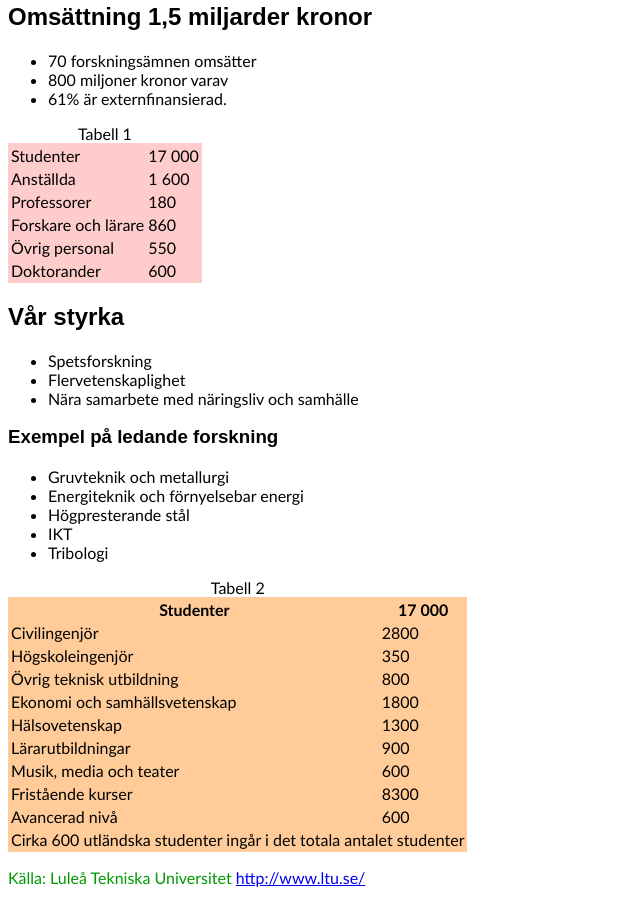
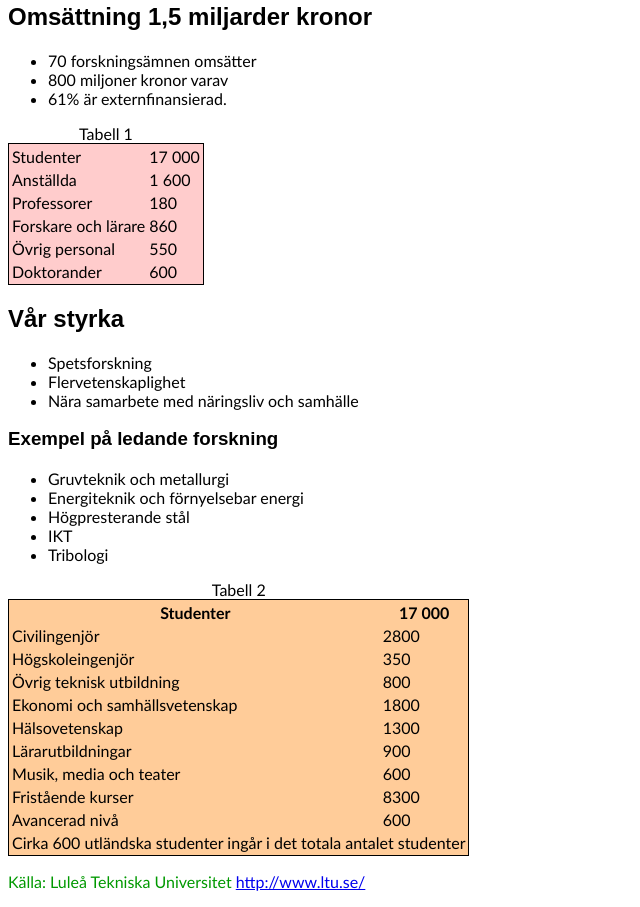
Before and after one commit to shivashafaghi/Enkla-Webbsidor, a plain HTML site: page fakta.html in a window 1280 px wide. Shown: the part 200-1107 px from the top of the page, without its empty margins (0-640 px from the left). Drawn offline with Linux system fonts and the light colour scheme.

Commit message:
Update style.css

```diff
--- a/style.css
+++ b/style.css
@@ -11,11 +11,13 @@ body, p {
 /* Kommentar: Bakgrundsfärg för Tabell 1 */
 .tabell1 {
     background-color: #ffcccc;
+    border: 1px solid black; /* Lägger till en tunn svart kant */
 }
 
 /* Kommentar: Bakgrundsfärg för Tabell 2 */
 .tabell2 {
     background-color: #ffcc99;
+    border: 1px solid black; /* Lägger till en tunn svart kant */
 }
 
 /* Kommentar: Färg på texten längst ner */
```
